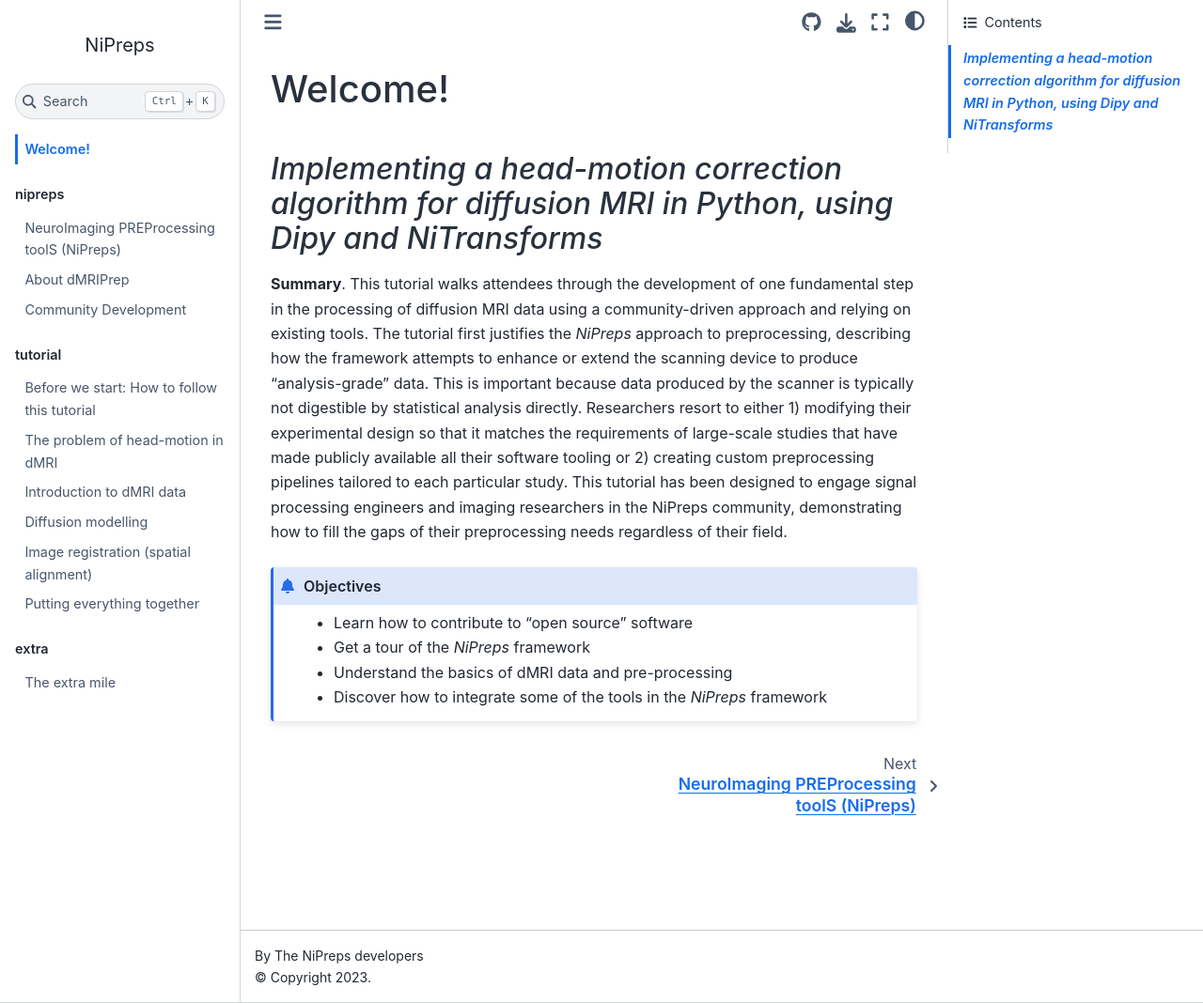
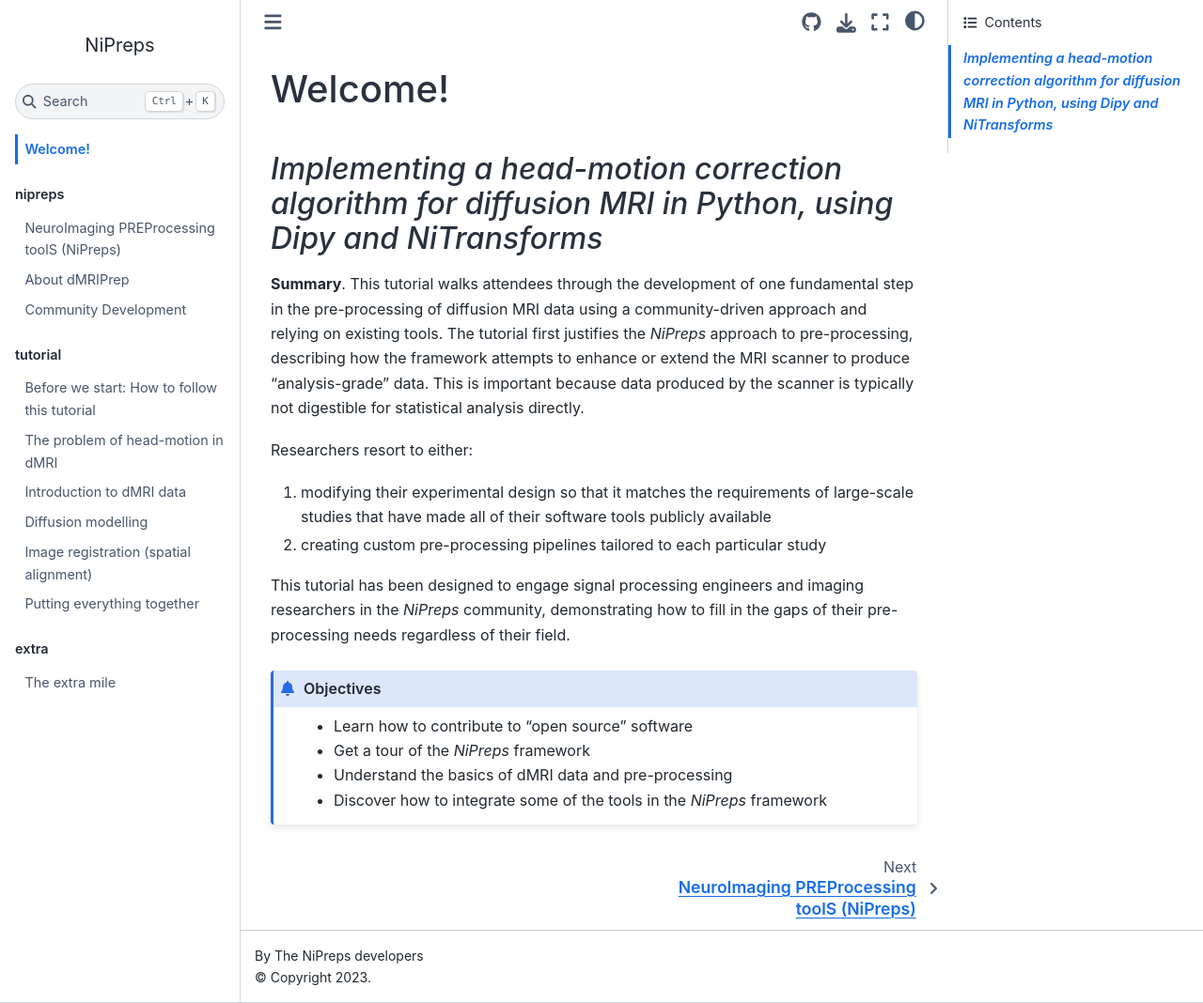
Before and after one commit to nipreps/nipreps-book, a Jupyter Book: the page built from docs/welcome.md, in a window 1280 px wide and 1068 px high. Shown: the whole window at 94% size. Built offline with Jupyter Book 1.0.4 settings and Sphinx 7.4.7 and the Sphinx Book theme 1.1.4, drawn with Linux system fonts in a browser that asks for light colours.

Commit message:
fix typos and spacing

````diff
--- a/docs/_toc.yml
+++ b/docs/_toc.yml
@@ -9,7 +9,7 @@
   - file: nipreps/community_development
 - part: tutorial
   chapters:
-  - file: step0
+  - file: head-motion/step0
   - file: head-motion/intro
   - file: head-motion/data
   - file: head-motion/models
--- a/docs/welcome.md
+++ b/docs/welcome.md
@@ -3,11 +3,16 @@
 ## *Implementing a head-motion correction algorithm for diffusion MRI in Python, using Dipy and NiTransforms*
 
 **Summary**.
-This tutorial walks attendees through the development of one fundamental step in the processing of diffusion MRI data using a community-driven approach and relying on existing tools.
-The tutorial first justifies the *NiPreps* approach to preprocessing, describing how the framework attempts to enhance or extend the scanning device to produce "analysis-grade" data.
-This is important because data produced by the scanner is typically not digestible by statistical analysis directly.
-Researchers resort to either 1) modifying their experimental design so that it matches the requirements of large-scale studies that have made publicly available all their software tooling or 2) creating custom preprocessing pipelines tailored to each particular study.
-This tutorial has been designed to engage signal processing engineers and imaging researchers in the NiPreps community, demonstrating how to fill the gaps of their preprocessing needs regardless of their field.
+This tutorial walks attendees through the development of one fundamental step in the pre-processing of diffusion MRI data using a community-driven approach and relying on existing tools.
+The tutorial first justifies the *NiPreps* approach to pre-processing, describing how the framework attempts to enhance or extend the MRI scanner to produce "analysis-grade" data.
+This is important because data produced by the scanner is typically not digestible for statistical analysis directly.
+
+Researchers resort to either:
+
+1. modifying their experimental design so that it matches the requirements of large-scale studies that have made all of their software tools publicly available
+1. creating custom pre-processing pipelines tailored to each particular study
+
+This tutorial has been designed to engage signal processing engineers and imaging researchers in the *NiPreps* community, demonstrating how to fill in the gaps of their pre-processing needs regardless of their field.
 
 ```{admonition} Objectives
 - Learn how to contribute to "open source" software
--- a/requirements.txt
+++ b/requirements.txt
@@ -1,6 +1,6 @@
 attr
 dipy
-emc @ git+https://github.com/nipreps/EddyMotionCorrection.git@main
+git+https://github.com/nipreps/EddyMotionCorrection.git@main
 ghp-import
 jupyter-book
 jupytext
@@ -8,5 +8,6 @@
 nibabel
 nilearn
 nitransforms
+niworkflows
 numpy
 sphinx-exercise
````
Also changed, not shown: docs/head-motion/data.md (+3 -4 lines), docs/head-motion/intro.md (+2 -2 lines), docs/head-motion/step0.md (added, +32 -0 lines), docs/nipreps/nipreps.md (+2 -2 lines), docs/step0.md (deleted, +0 -32 lines), 1 other file.
